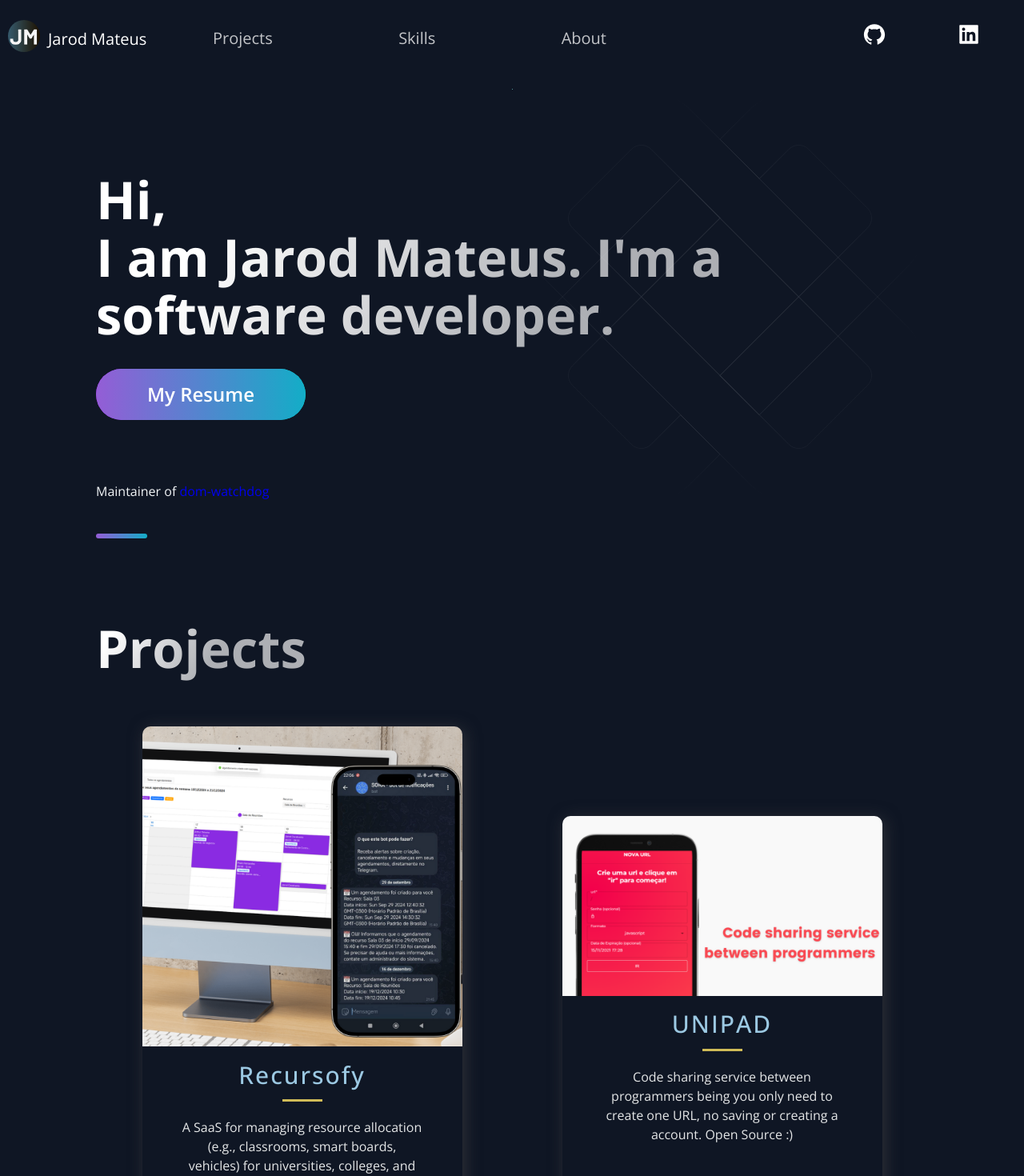
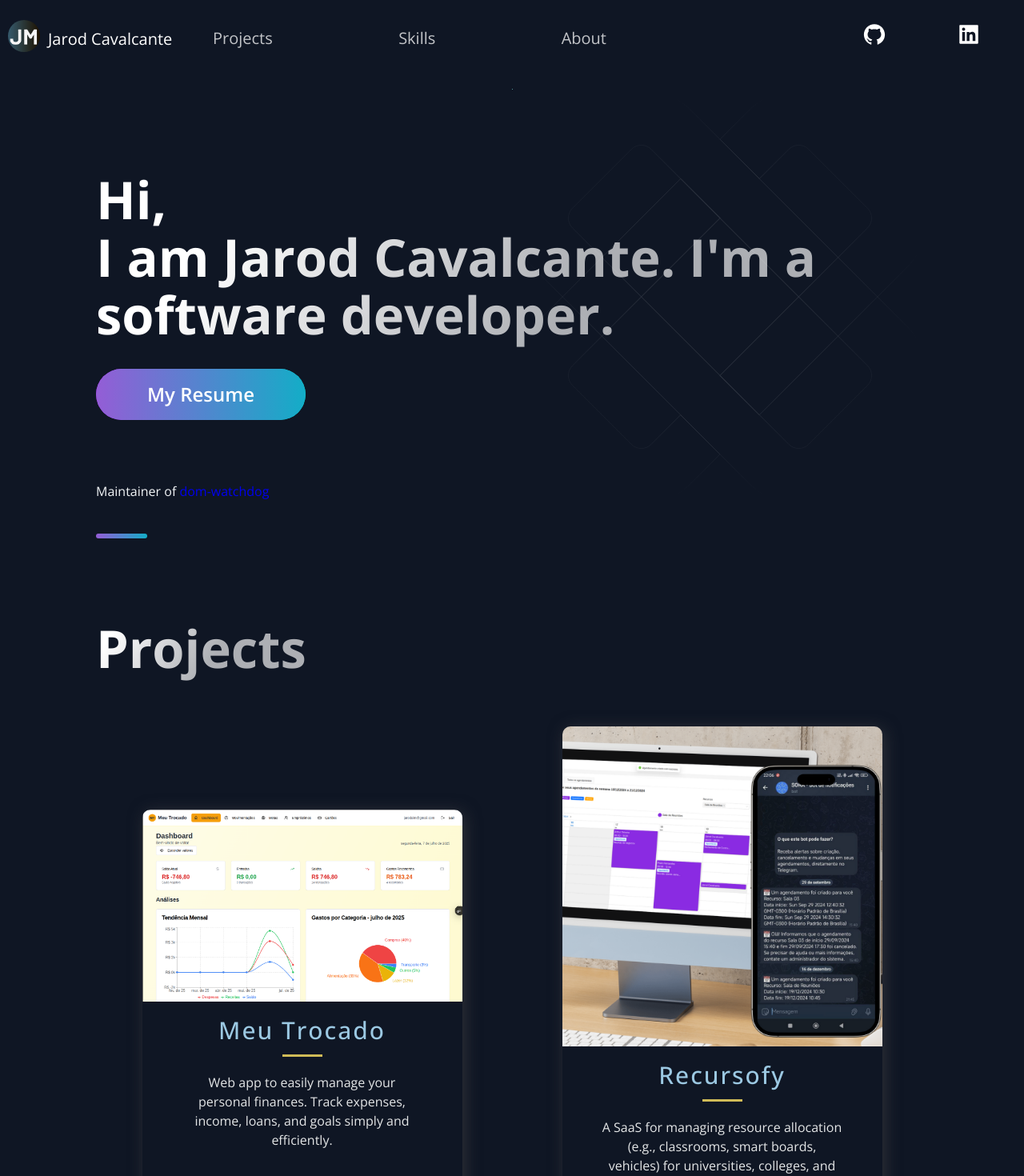
Before and after one commit to jarodsim/jarodmateus, a Next.js app: page / in a window 1280 px wide. Shown: the top 1470 px of the page at 80% size. Built offline with nearby package versions, Linux system fonts and the light colour scheme.

Commit message:
Atualizar nome de "Jarod Mateus" para "Jarod Cavalcante" em várias seções, adicionar projeto "Meu Trocado" e incluir imagem correspondente.

```diff
--- a/src/components/Footer/Footer.js
+++ b/src/components/Footer/Footer.js
@@ -37,7 +37,7 @@ const Footer = () => {
         <CompanyContainer>
           <Slogan>
             &copy; 2021{' '}
-            <Link href='https://jarod.dev'> Jarod Mateus</Link> . All
+            <Link href='https://jarod.dev'> Jarod Cavalcante</Link> . All
             rights reserved.
           </Slogan>
         </CompanyContainer>
--- a/src/components/Header/Header.js
+++ b/src/components/Header/Header.js
@@ -25,7 +25,7 @@ const Header = () => (
           borderRadius: 50,
         }} />{' '}
         <span style={{ marginLeft: 10, marginTop: 7, fontSize: 20 }}>
-          Jarod Mateus
+          Jarod Cavalcante
         </span>
 
       </Link>
--- a/src/components/Hero/Hero.js
+++ b/src/components/Hero/Hero.js
@@ -15,7 +15,7 @@ const Hero = (props) => (
       <LeftSection>
         <SectionTitle main center>
           Hi, <br></br>
-          I am Jarod Mateus. I'm a software developer.
+          I am Jarod Cavalcante. I'm a software developer.
         </SectionTitle>
         <Button
           onClick={(e) => {
--- a/src/constants/constants.js
+++ b/src/constants/constants.js
@@ -1,4 +1,13 @@
 export const projects = [
+  {
+    title: 'Meu Trocado',
+    description:
+      'Web app to easily manage your personal finances. Track expenses, income, loans, and goals simply and efficiently.',
+    image: '/images/meutrocado.png',
+    tags: ['NextJS', 'Supabase', 'PostgreSQL'],
+    visit: 'https://meutrocado.jarod.dev/',
+    id: 0,
+  },
   {
     title: 'Recursofy',
     description:
--- a/src/pages/_app.js
+++ b/src/pages/_app.js
@@ -5,7 +5,7 @@ export default function App({ Component, pageProps }) {
   return (
     <>
       <Head>
-        <title>Jarod Mateus - Software Developer</title>
+        <title>Jarod Cavalcante - Software Developer</title>
       </Head>
       <Theme>
         <Component {...pageProps} />
--- a/src/pages/_document.js
+++ b/src/pages/_document.js
@@ -37,19 +37,19 @@ export default class MyDocument extends Document {
             href='https://fonts.googleapis.com/css2?family=Open+Sans:wght@300;400;500;600;700&display=swap'
             rel='stylesheet'
           />
-          <meta name='title' content='Jarod Mateus' />
+          <meta name='title' content='Jarod Cavalcante' />
           <meta
             name='description'
-            content="Hello how are you? I am Jarod Mateus. I'm a software developer and also a flutter newbie."
+            content="Hello how are you? I am Jarod Cavalcante. I'm a software developer and also a flutter newbie."
           />
           <meta property='og:type' content='website' />
           <meta
             property='og:title'
-            content='Jarod Mateus - Desenvolvedor de software'
+            content='Jarod Cavalcante - Desenvolvedor de software'
           />
           <meta
             property='og:description'
-            content="Hello how are you? I am Jarod Mateus. I'm a software developer and also a flutter newbie."
+            content="Hello how are you? I am Jarod Cavalcante. I'm a software developer and also a flutter newbie."
           />
           <meta
             property='og:image'
@@ -58,11 +58,11 @@ export default class MyDocument extends Document {
           <meta property='twitter:card' content='summary_large_image' />
           <meta
             property='twitter:title'
-            content="Hello how are you? I am Jarod Mateus. I'm a software developer and also a flutter newbie."
+            content="Hello how are you? I am Jarod Cavalcante. I'm a software developer and also a flutter newbie."
           />
           <meta
             property='twitter:description'
-            content="Hello how are you? I am Jarod Mateus. I'm a software developer and also a flutter newbie."
+            content="Hello how are you? I am Jarod Cavalcante. I'm a software developer and also a flutter newbie."
           />
           <meta
             property='twitter:image'
```
Also changed, not shown: public/images/meutrocado.png (added).
